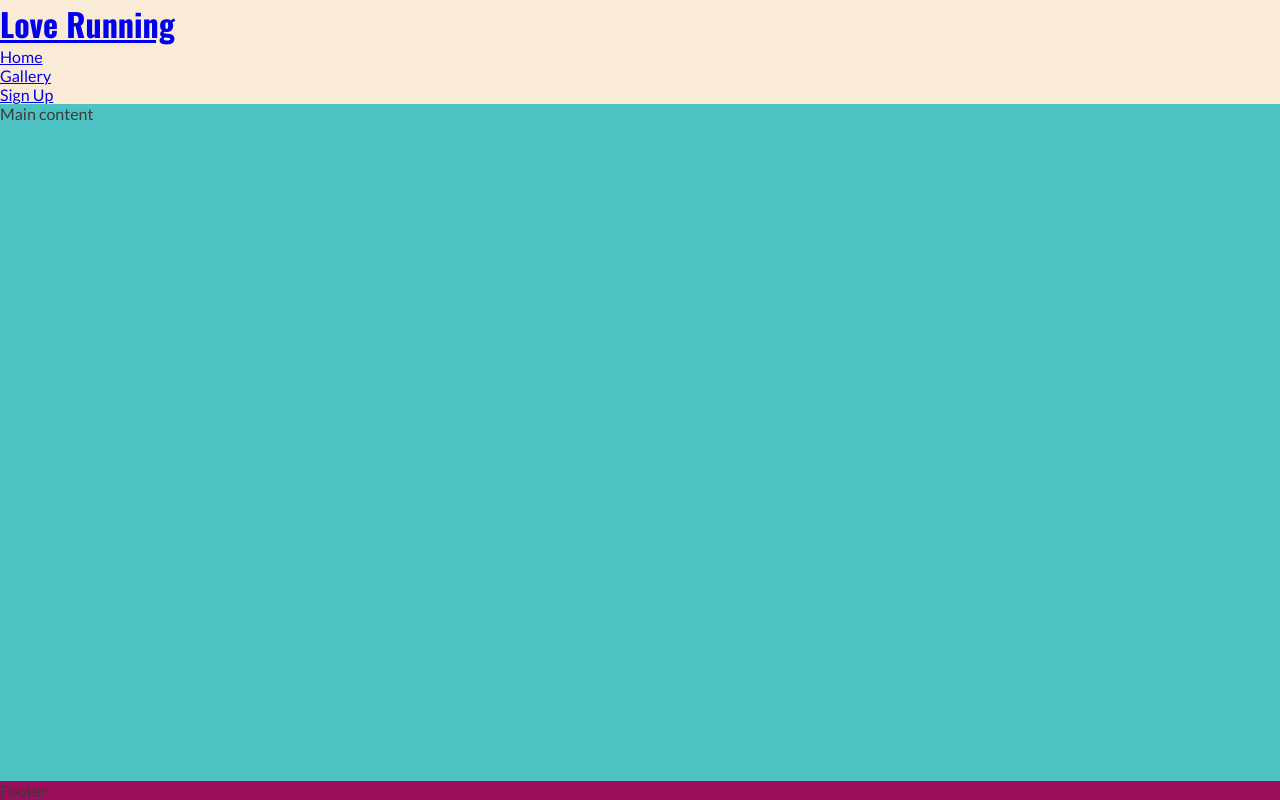
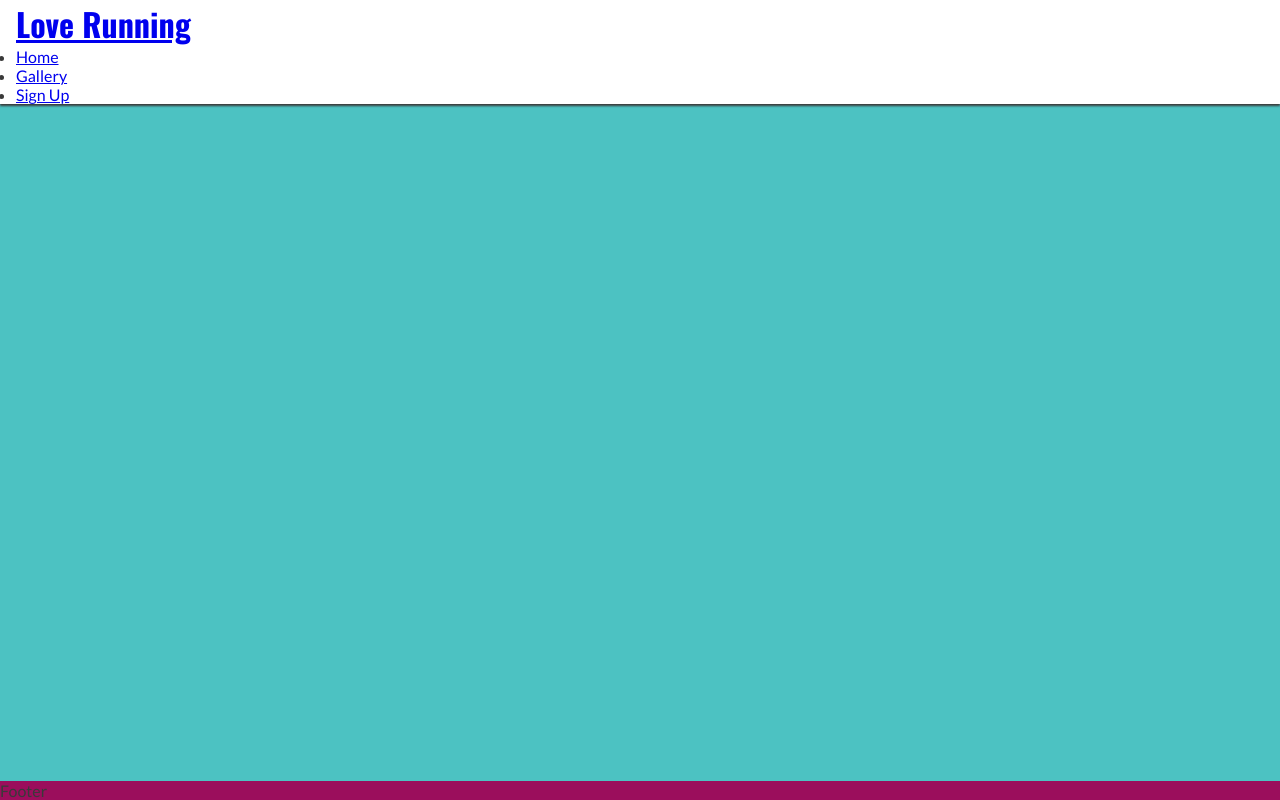
Before and after one commit to hicelery/love-running, a plain HTML site: page index.html in a window 1280 px wide. Drawn offline with nearby package versions, Linux system fonts and the light colour scheme.

Commit message:
make header fixed and add background color

```diff
--- a/assets/css/styles.css
+++ b/assets/css/styles.css
@@ -88,7 +88,12 @@ body {
 
 /*header*/
 header {
-    background-color: antiquewhite;
+    background-color: #ffffff;
+    padding: 0 1rem;
+    z-index: 99;
+    position: fixed;
+    width: 100%;
+    box-shadow: 0 2px 2px #3a3a3a;
 }
 
 h1 {
```
